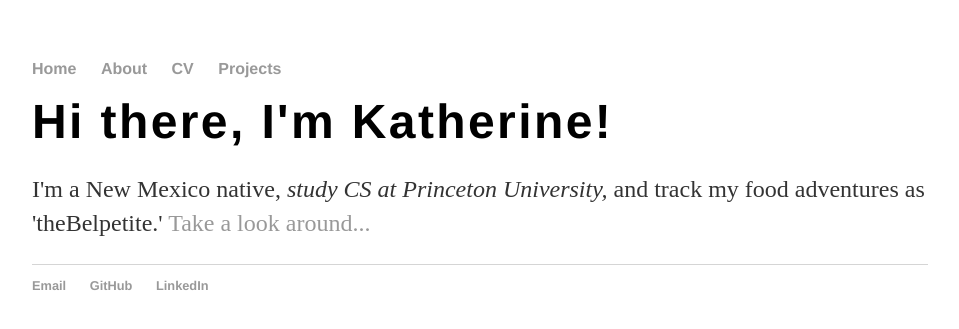
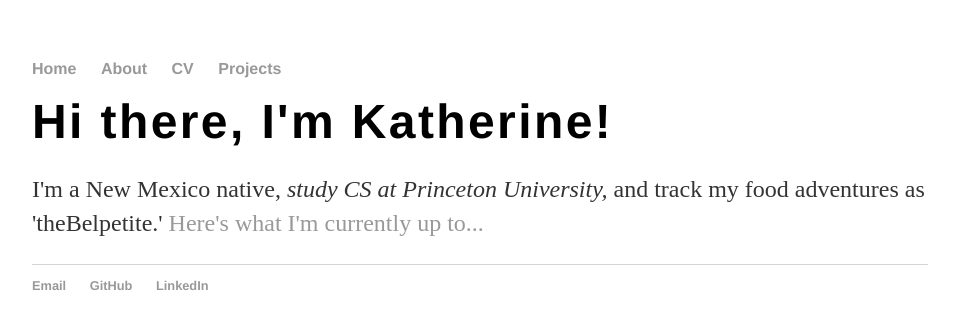
Before and after one commit to wangk5/wangk5.github.io, a Jekyll site: the page built from index.html, in a window 1280 px wide. Shown: the top 329 px of the page, without its empty margins (160-1119 px from the left). Built offline with Jekyll 4.4.1, drawn with Linux system fonts in a browser that asks for light colours.

Commit message:
Update index.html

```diff
--- a/index.html
+++ b/index.html
@@ -8,5 +8,5 @@ title: Katherine Wang, Student
 </div>
 
 <div class="blurb">
-	<p>I'm a New Mexico native, <em>study CS at Princeton University,</em> and track my food adventures as 'theBelpetite.' <a href="/about">Take a look around...</a></p>
+	<p>I'm a New Mexico native, <em>study CS at Princeton University,</em> and track my food adventures as 'theBelpetite.' <a href="/projects">Here's what I'm currently up to...</a></p>
 </div><!-- /.blurb -->
```
